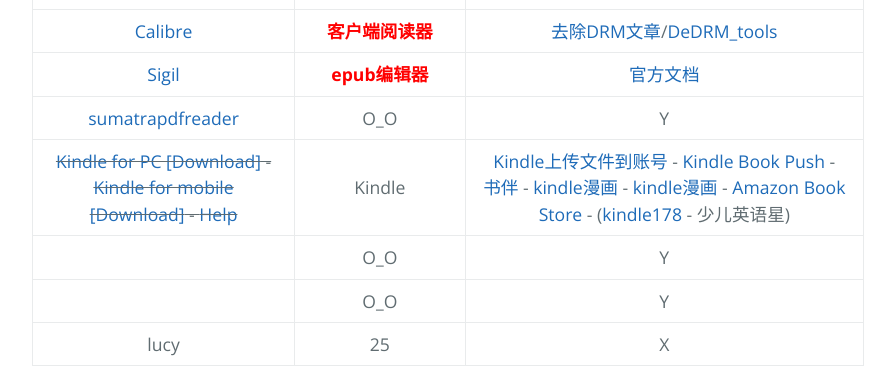
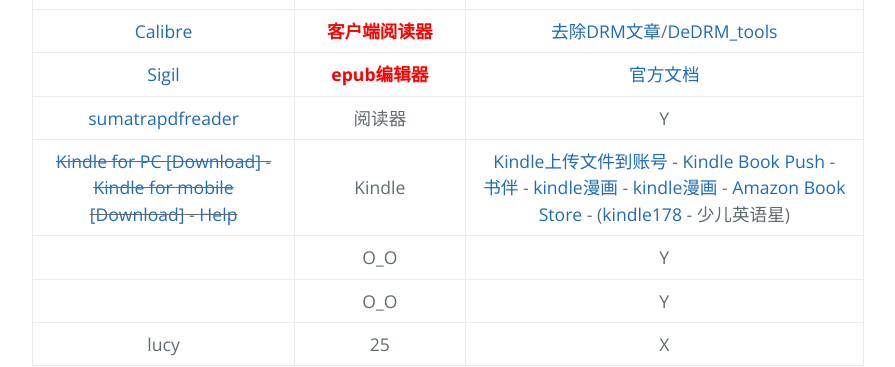
Before and after one commit to AmbroseRen/test, a Jekyll site: the page built from Library/ViewTools.md, in a window 1280 px wide. Shown: the part 639-1006 px from the top of the page, without its empty margins (192-1087 px from the left). Built offline with Jekyll 4.4.1, drawn with Linux system fonts in a browser that asks for light colours; our own code applies the rules of GitHub Pages for plain Markdown files; the repository's description, which GitHub fills in, is left out.

Commit message:
Update ViewTools.md

```diff
--- a/Library/ViewTools.md
+++ b/Library/ViewTools.md
@@ -15,7 +15,7 @@
 | [mobiviewer](https://imclient.herokuapp.com/mobiviewer/) | <font color="#ff0000"><b>mobi在线阅读器</b></font> | Y |
 | [Calibre](https://calibre-ebook.com/) | <font color="#ff0000"><b>客户端阅读器</b></font> | [去除DRM文章](https://thatinterpreter.net/kindle-drm/)/[DeDRM_tools](https://github.com/apprenticeharper/DeDRM_tools/releases) |
 | [Sigil](https://github.com/Sigil-Ebook/Sigil/releases) | <font color="#ff0000"><b>epub编辑器</b></font> | [官方文档](https://sigil-ebook.com/) |
-| [sumatrapdfreader](https://www.sumatrapdfreader.org/download-free-pdf-viewer) | O_O | Y |
+| [sumatrapdfreader](https://www.sumatrapdfreader.org/download-free-pdf-viewer) | 阅读器 | Y |
 | ~~[Kindle for PC [Download]](https://www.amazon.com/Amazon-Digital-Services-LLC-Download/dp/B00UB76290) - [Kindle for mobile [Download]](https://www.amazon.com/b?ie=UTF8&node=16571048011) - [Help](https://www.amazon.com/gp/help/customer/display.html?nodeId=GZSM7D8A85WKPYYD)~~| Kindle | [Kindle上传文件到账号](https://www.amazon.com/gp/sendtokindle) - [Kindle Book Push](https://book.einverne.info/) - [书伴](https://bookfere.com/ebook) - [kindle漫画](http://www.kindlecomic.net/) - [kindle漫画](http://vol.moe/) - [Amazon Book Store](https://www.amazon.cn/b?ie=UTF8&node=1987669071) - ([kindle178](http://www.kindle178.com/) - 少儿英语星) |
 | []() | O_O | Y |
 | []() | O_O | Y |
```
